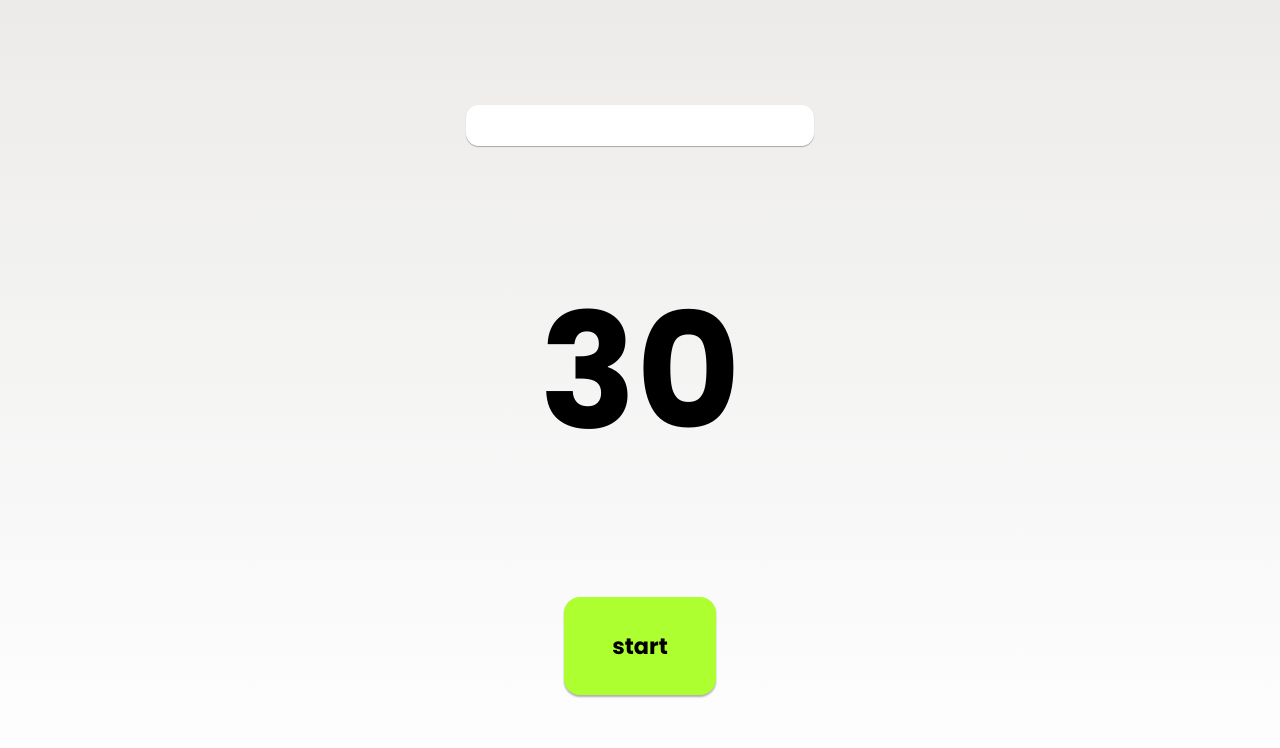
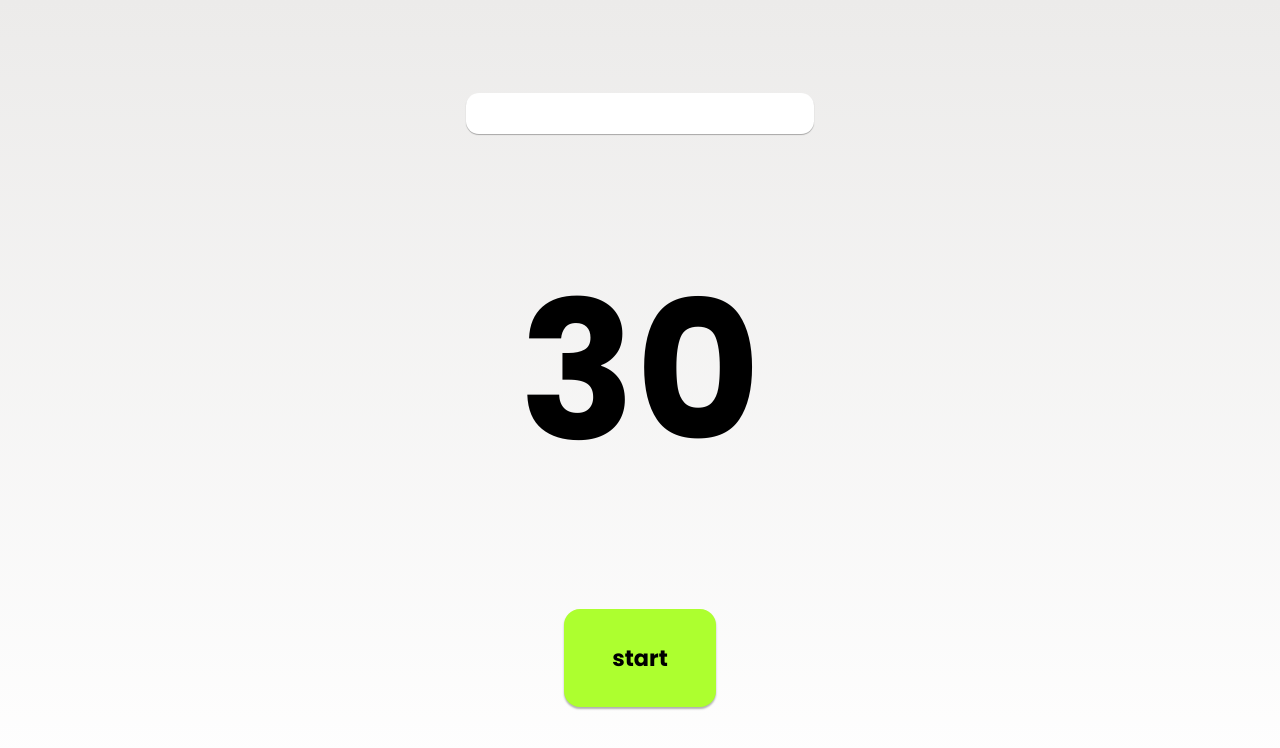
Before and after one commit to ropfoo/simple-count-down, a plain HTML site: page index.html in a window 1280 px wide. Drawn offline with Linux system fonts and the light colour scheme.

Commit message:
Changed font size of count down

```diff
--- a/style.css
+++ b/style.css
@@ -19,7 +19,7 @@ body{
 }
 
 .count-down h1{
-    font-size: 10rem;
+    font-size: 12rem;
 }
 
 .btn-interface{
```
